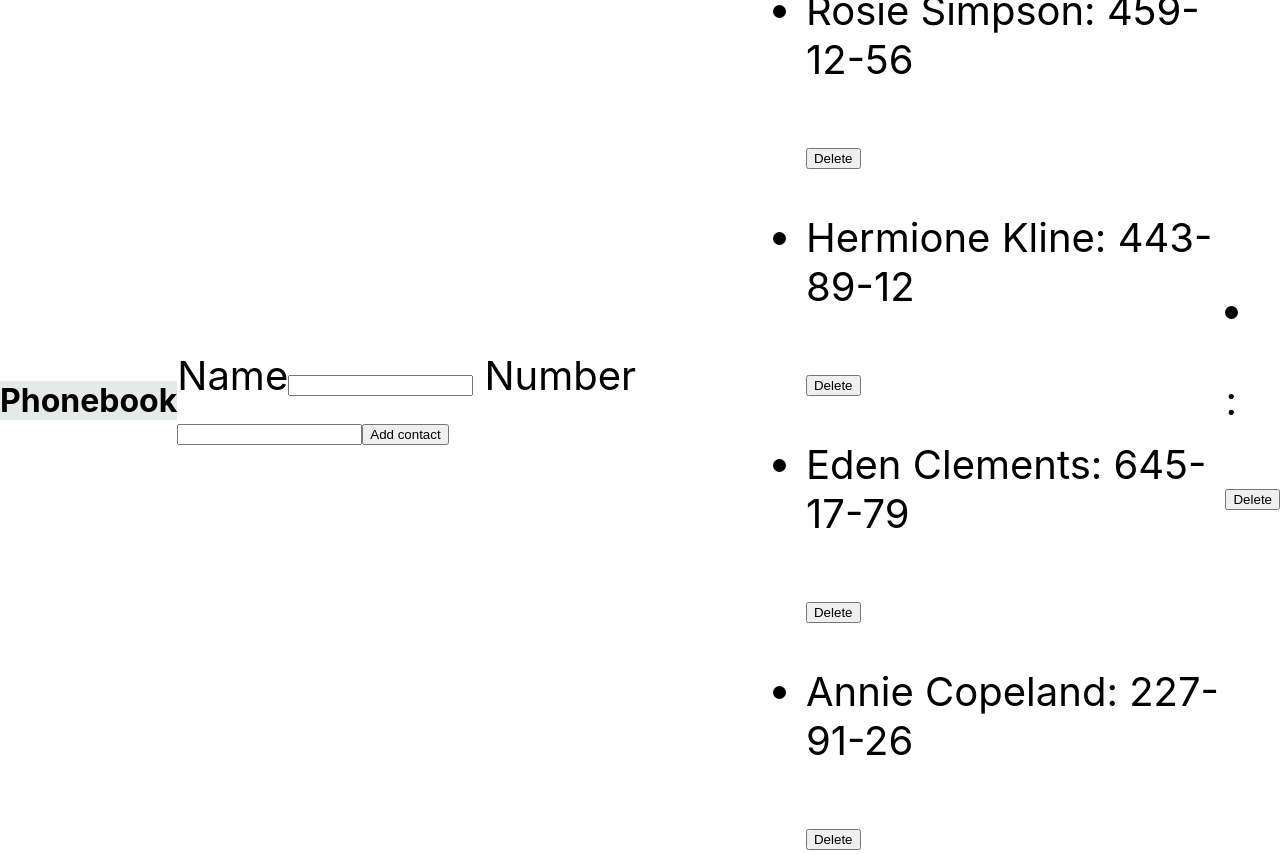
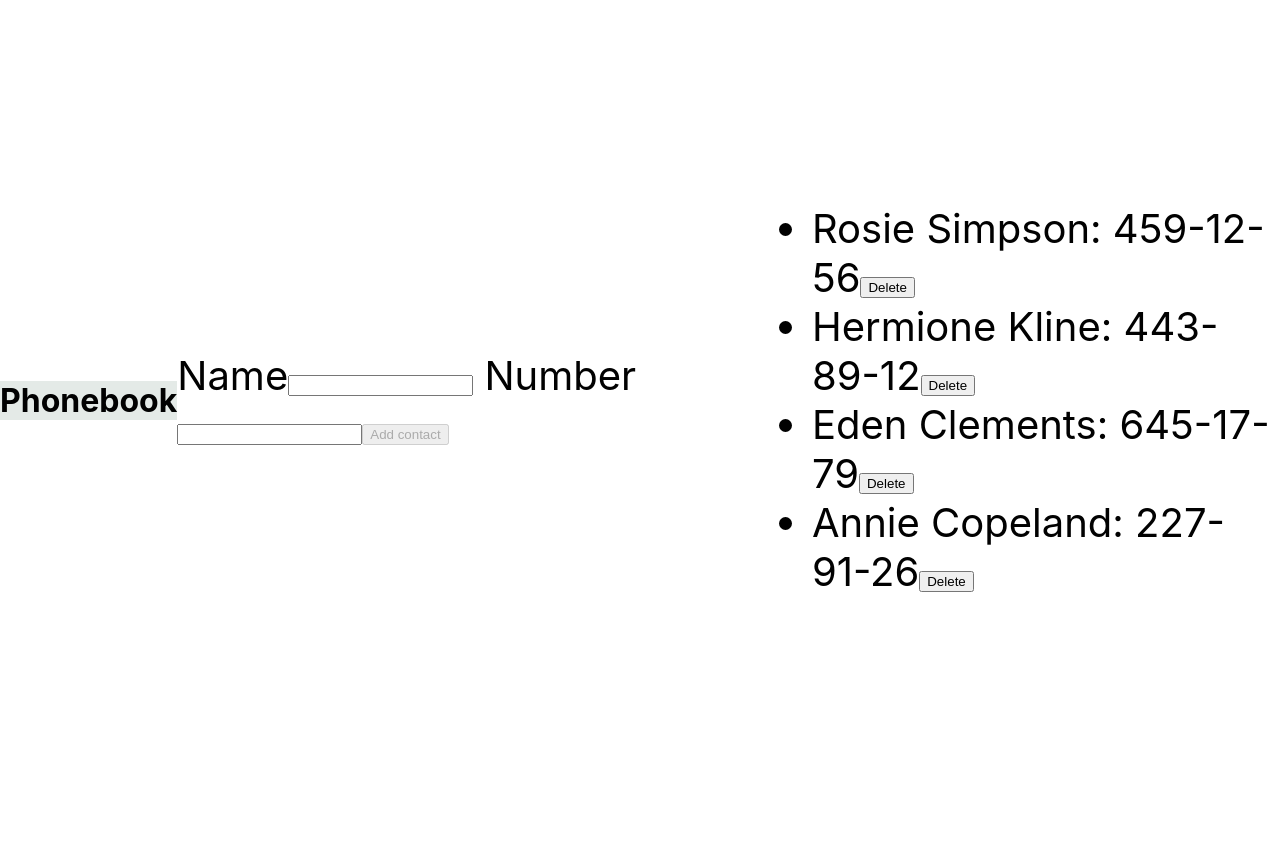
Before and after one commit to Westtochka/goit-react-hw-02-phonebook, a React (Create React App) app: page / in a window 1280 px wide. After the commit the page ends 800 px from the top, so only its background shows below. Built offline with nearby package versions, Linux system fonts and the light colour scheme.

Commit message:
add new user

```diff
--- a/src/components/App.jsx
+++ b/src/components/App.jsx
@@ -1,8 +1,9 @@
 import { Component } from 'react'
 import { ContactTitle } from "../components/ContactTitle/ContactTitle";
-import {FormignUp} from "../components/FormSignUp/FormSignUp";
-import {ContactList} from "../components/ContactList/ContactList";
-import {AddNewContact} from '../components/AddNewContact/AddNewContact'
+import {ContactForm} from "./ContactForm/ContactForm";
+import {ContactList} from '../components/ContactList/ContactList';
+// import {ContactItem} from '../components/ContactListItem/ContactItem';
+// import {Filter} from './Filter/Filter'
 import { nanoid } from 'nanoid';
 
 class App extends Component {
@@ -20,6 +21,7 @@ class App extends Component {
     this.setState(prevState => ({
       contacts: prevState.contacts.filter(contact => contact.id !== id)
       }))
+      // this.setState({ contacts: [...contacts, newContact] })
   }
 
   createUser=(data)=>{
@@ -29,6 +31,7 @@ class App extends Component {
     }
     console.log(newUser)
     console.log(data)
+    this.setState({ contacts: [...this.state.contacts, newUser] })
   }
 
 render() {
@@ -44,9 +47,12 @@ return (
       }}
     >
       <ContactTitle title={'Phonebook'}/>
-      <FormignUp />
+      <ContactForm createUser={this.createUser}/>
       <ContactList contacts={this.state.contacts} onDeleteContact={this.deleteContact}/>
-      <AddNewContact createUser={this.createUser} onDeleteContact={this.deleteContact}/>
+
+      {/* <Filter createUser={this.createUser}
+      onDeleteContact={this.deleteContact} */}
+      {/* /> */}
     </div>
     )
 
--- a/src/components/FormSignUp/FormSignUp.jsx
+++ b/src/components/ContactForm/ContactForm.jsx
@@ -1,7 +1,7 @@
 import { Component } from 'react'
 // import PropTypes from 'prop-types';
 
-export class FormignUp extends Component {
+export class ContactForm extends Component {
   state = {
     name: '',
     number: ''
@@ -11,14 +11,13 @@ export class FormignUp extends Component {
   {this.setState({[name]:value})}
   // handleNumberChange=(e)=>{this.setState({number: e.target.value})}
 
-  handlerSubmit=(e)=>{
+  handlerSubmit=e=>{
   e.preventDefault()
   this.props.createUser(this.state)
   this.reset();
   }
 
-
-reset=()=>{
+  reset=()=>{
   this.setState({
     name: '',
     number: ''
@@ -48,7 +47,7 @@ render(){
   value={this.state.number}
 /></label>
 
-<button >Add contact</button>
+<button type="submit" disabled={!this.state.name||!this.state.number} >Add contact</button>
 
   </form>)
 }};
--- /dev/null
+++ b/src/components/ContactItem/ContactItem.jsx
@@ -0,0 +1,14 @@
+// import {ContactList} from '../ContactList/ContactList'
+export const ContactItem = ({ contact, onDeleteContact }) => {
+  const handleDelete = () => {
+    onDeleteContact(contact.id);
+  };
+  return (
+    <li>
+      {contact.name}: {contact.number}
+      <button onClick={handleDelete}>Delete</button>
+    </li>
+  );
+};
+
+export default ContactItem;
--- a/src/components/ContactList/ContactList.jsx
+++ b/src/components/ContactList/ContactList.jsx
@@ -1,25 +1,14 @@
-// import PropTypes from 'prop-types';
-import {AddNewContact} from '../AddNewContact/AddNewContact'
-export const ContactList =  ({ contacts, onDeleteContact }) => (
-  <ul>
-    {contacts.map(({ id, name, number }) => (
-      <AddNewContact
-        key={id}
-        id={id}
-        name={name}
-        number={number}
-        onDeleteContact={onDeleteContact}/>
-    ))}
-  </ul>
-)
+import {ContactItem} from '../ContactItem/ContactItem'
+export const ContactList = ({ contacts, onDeleteContact }) => (
+    <ul>
+      {contacts.map(({ id, name, number }) => (
+        <ContactItem
+          key={id}
+          contact={{ id, name, number }}
+          onDeleteContact={onDeleteContact}
+        />
+      ))}
+    </ul>
+  );
 
-// ContactList.propTypes = {
-//   contacts: PropTypes.arrayOf(PropTypes.shape({
-//     id: PropTypes.string.isRequired,
-//     name: PropTypes.string.isRequired,
-//     number: PropTypes.number.isRequired
-//   })),
-//   onDeleteContact: PropTypes.func.isRequired
-// }
-
-// export default ContactList;
+  export default ContactList;
--- a/src/components/AddNewContact/AddNewContact.jsx
+++ b/src/components/Filter/Filter.jsx
@@ -1,11 +1,10 @@
 // import PropTypes from 'prop-types';
 
-export const AddNewContact = ({ id, name, number, onDeleteContact }) => (
-    <li>
+export const Filter = ({ id, name, number, onDeleteContact, createUser }) => (
+  //  {id, name, number }=this.createUser
+  <li>
       <p>{name}: <span>{number}</span></p>
-      <button
-        type="button"
-        onClick={() => onDeleteContact(id)}>Delete</button>
+      <button type="button"onClick ={() => onDeleteContact(id)}>Delete</button>
     </li>
 )
 
@@ -16,4 +15,4 @@ export const AddNewContact = ({ id, name, number, onDeleteContact }) => (
 //   onDeleteContact: PropTypes.func.isRequired
 // }
 
-export default AddNewContact;
+export default Filter;
--- a/src/index.css
+++ b/src/index.css
@@ -1,4 +1,4 @@
-@import-normalize; /* bring in normalize.css styles */
+/* @import-normalize; bring in normalize.css styles */
 
 body {
   margin: 0;
```
Also changed, not shown: src/components/ContactForm/ContactForm.style.jsx (added), src/components/ContactItem/ContactItem.style.jsx (added), src/components/Filter/Filter.style.jsx (added).
